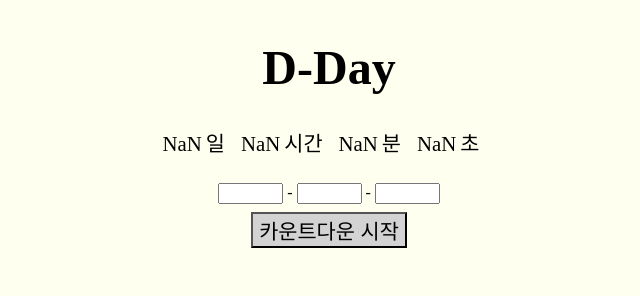
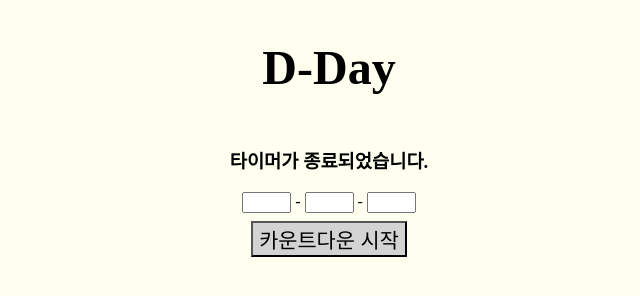
Before and after one commit to EunhoMoon/javascript-pracitce, a plain HTML site: page D-Day-counter/index.html in a window 1280 px wide. Both pictures are taken after a click on the button "카운트다운 시작". Shown: the whole page, without its empty margins (311-951 px from the left). Drawn offline with Linux system fonts and the light colour scheme.

Commit message:
기능 추가

```diff
--- a/D-Day-counter/index.html
+++ b/D-Day-counter/index.html
@@ -6,31 +6,7 @@
     <meta name="viewport" content="width=device-width, initial-scale=1.0" />
     <title>D-Day</title>
     <link rel="stylesheet" href="./style.css" />
-    <script>
-      const counterMaker = () => {
-        const nowDate = new Date();
-        const targetDate = new Date(dateFormMaker()).setHours(0, 0, 0, 0);
-        const remaining = (targetDate - nowDate) / 1000;
-
-        const remainingDate = Math.floor(remaining / 3600 / 24);
-        const remainingHours = Math.floor(remaining / 3600) % 24;
-        const remainingMin = Math.floor(remaining / 60) % 60;
-        const remainingSec = Math.floor(remaining) % 60;
-
-        document.querySelector("#days").innerHTML = remainingDate;
-        document.querySelector("#hours").innerHTML = remainingHours;
-        document.querySelector("#min").innerHTML = remainingMin;
-        document.querySelector("#sec").innerHTML = remainingSec;
-      };
-
-      const dateFormMaker = () => {
-        const inputYear = document.querySelector("#target-year-input").value;
-        const inputMonth = document.querySelector("#target-month-input").value;
-        const inputDate = document.querySelector("#target-date-input").value;
-
-        return `${inputYear}-${inputMonth}-${inputDate}`;
-      };
-    </script>
+    <script src="./script.js" defer></script>
   </head>
 
   <body>
@@ -53,10 +29,10 @@
         <span>초</span>
       </div>
     </div>
+    <div id="d-day-message"></div>
     <div id="target-selector">
-      <input id="target-year-input" class="target-input" size="5" /> -
-      <input id="target-month-input" class="target-input" size="5" /> -
-      <input id="target-date-input" class="target-input" size="5" />
+      <input id="target-year-input" class="target-input" size="3" /> - <input id="target-month-input" class="target-input" size="3" /> -
+      <input id="target-date-input" class="target-input" size="3" />
     </div>
     <button onclick="counterMaker()" id="start-btn">카운트다운 시작</button>
   </body>
--- /dev/null
+++ b/D-Day-counter/script.js
@@ -0,0 +1,35 @@
+const messageContainer = document.querySelector('#d-day-message');
+const container = document.querySelector('#d-day-container');
+
+container.style.display = 'none';
+messageContainer.innerHTML = '<h3>D-Day를 입력해주세요.</h3>';
+
+const counterMaker = () => {
+  const nowDate = new Date();
+  const targetDate = new Date(dateFormMaker()).setHours(0, 0, 0, 0);
+  const remaining = (targetDate - nowDate) / 1000;
+
+  if (remaining <= 0) {
+    messageContainer.innerHTML = '<h3>타이머가 종료되었습니다.</h3>';
+  } else if (isNaN(remaining)) {
+    messageContainer.innerHTML = '<h3>타이머가 종료되었습니다.</h3>';
+  } else {
+    const remainingDate = Math.floor(remaining / 3600 / 24);
+    const remainingHours = Math.floor(remaining / 3600) % 24;
+    const remainingMin = Math.floor(remaining / 60) % 60;
+    const remainingSec = Math.floor(remaining) % 60;
+
+    document.querySelector('#days').innerHTML = remainingDate;
+    document.querySelector('#hours').innerHTML = remainingHours;
+    document.querySelector('#min').innerHTML = remainingMin;
+    document.querySelector('#sec').innerHTML = remainingSec;
+  }
+};
+
+const dateFormMaker = () => {
+  const inputYear = document.querySelector('#target-year-input').value;
+  const inputMonth = document.querySelector('#target-month-input').value;
+  const inputDate = document.querySelector('#target-date-input').value;
+
+  return `${inputYear}-${inputMonth}-${inputDate}`;
+};
```
